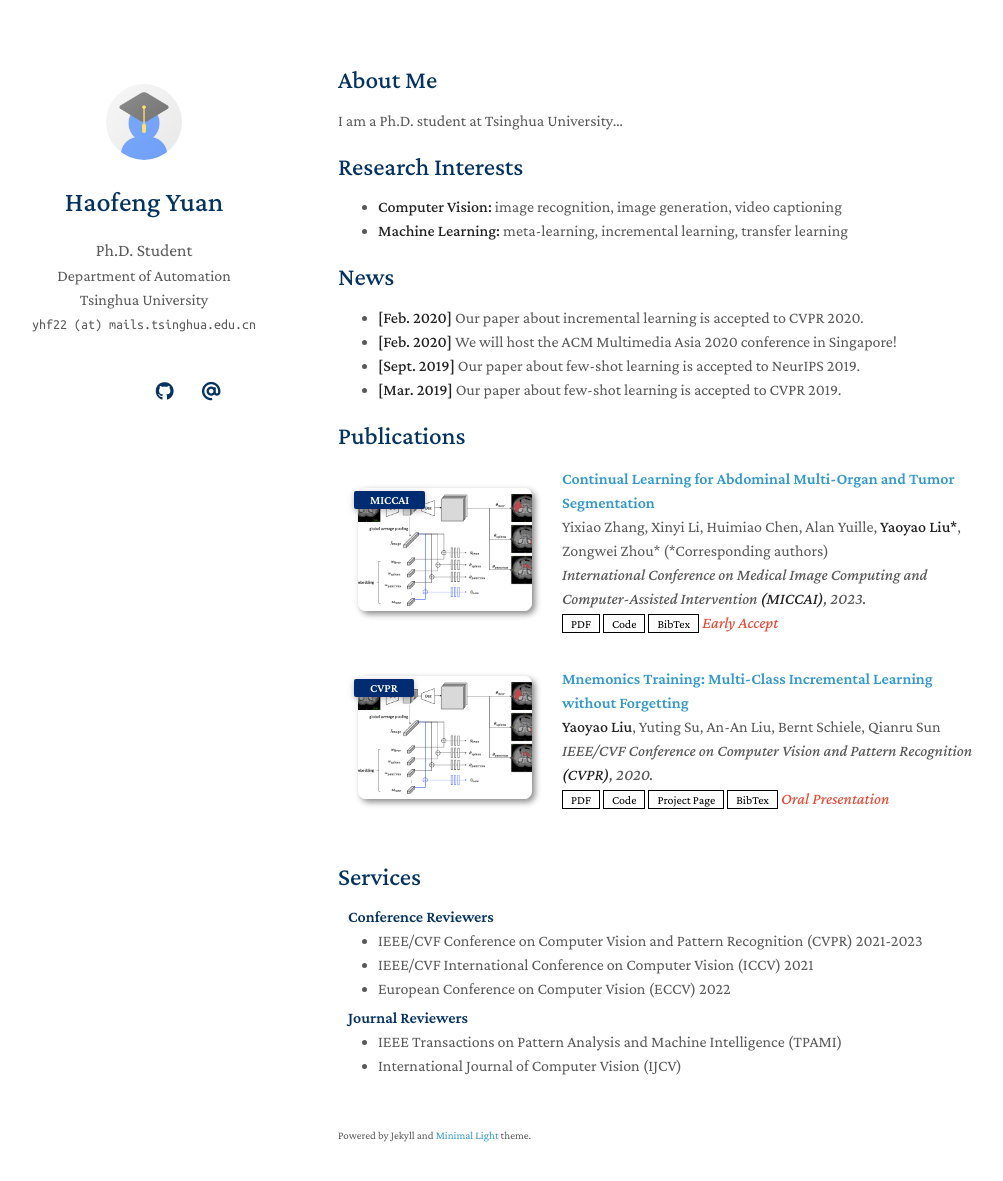
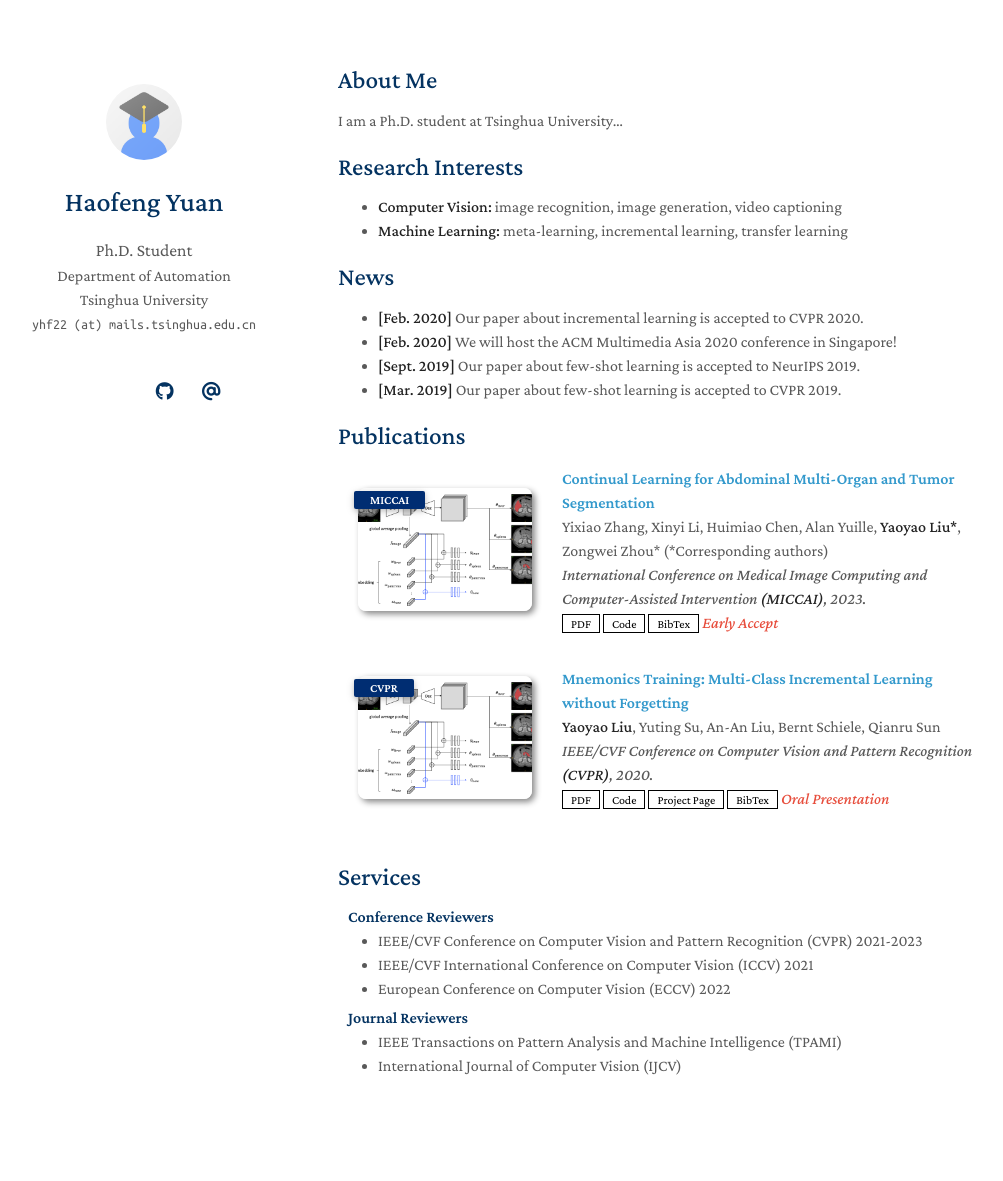
Before and after one commit to Xyz-yuanhf/Xyz-yuanhf.github.io, a Jekyll site: the page built from index.md, in a window 1280 px wide and 1216 px high. Shown: the top 1181 px of the window, without its empty margins (132-1135 px from the left). Built offline with Jekyll 4.4.1, drawn with Linux system fonts in a browser that asks for light colours; a style sheet for code colours, icons or effects is not loaded; our own code applies the rules of GitHub Pages for plain Markdown files.

Commit message:
Update _config.yml

```diff
--- a/_config.yml
+++ b/_config.yml
@@ -25,7 +25,7 @@ favicon_dark: ./assets/img/favicon-dark.png
 
 # Footnote
 # You may use the option to disable the footnote, "Powered by Jekyll and Minimal Light theme."
-enable_footnote: true
+enable_footnote: false
 
 # Auto Dark Mode
 # You may use the option to disable the automatic dark theme
@@ -34,10 +34,6 @@ auto_dark_mode: true
 # Font
 # You can use this option to choose between Serif or Sans Serif fonts.
 font: "Serif" # or "Sans Serif"
-
-# Google Analytics ID
-# Please remove this if you don't use Google Analytics
-google_analytics: UA-111540567-4
 
 # Use this project as a remote theme for GitHub Pages
 # See the guide here: https://docs.github.com/en/pages/setting-up-a-github-pages-site-with-jekyll/adding-a-theme-to-your-github-pages-site-using-jekyll
```
